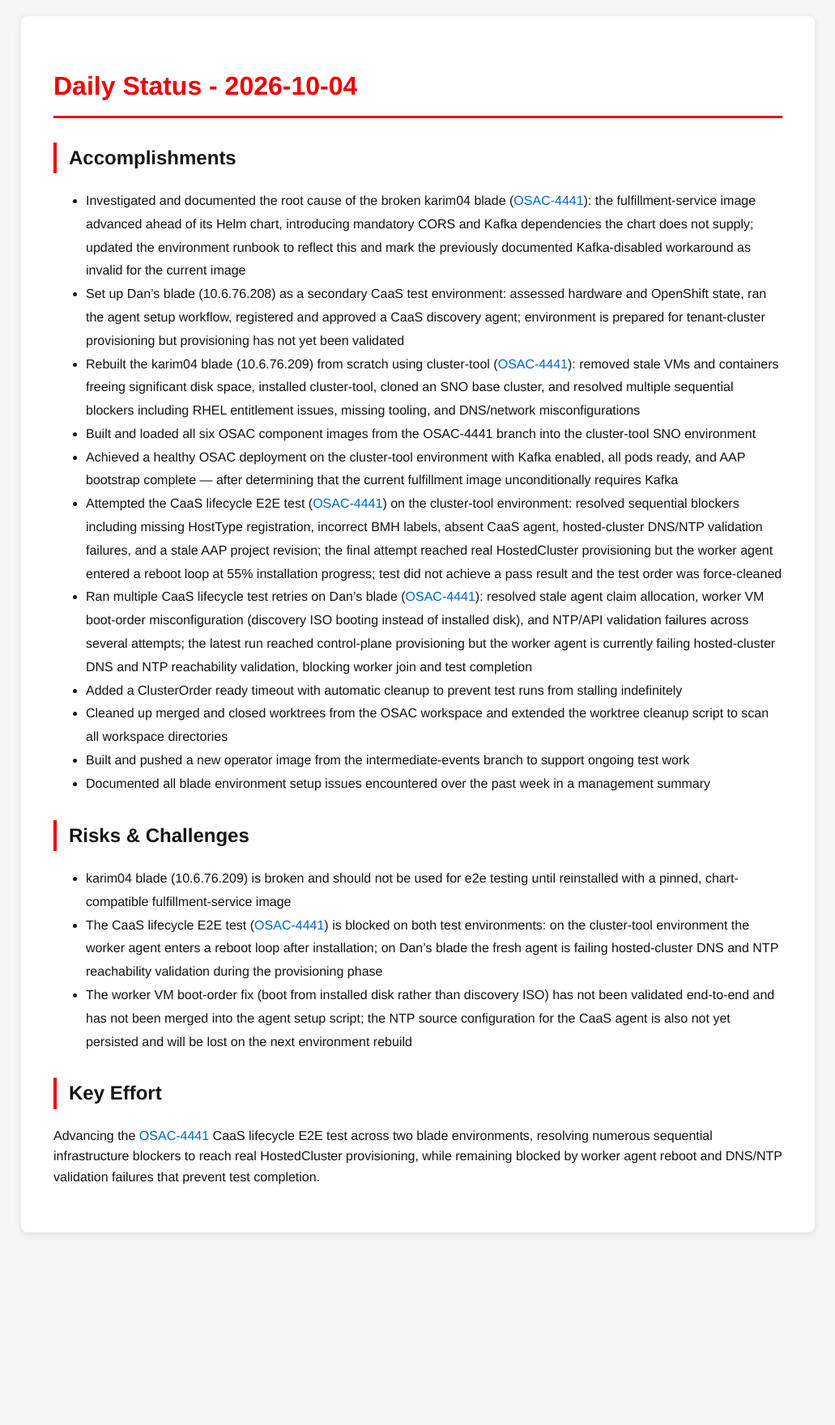
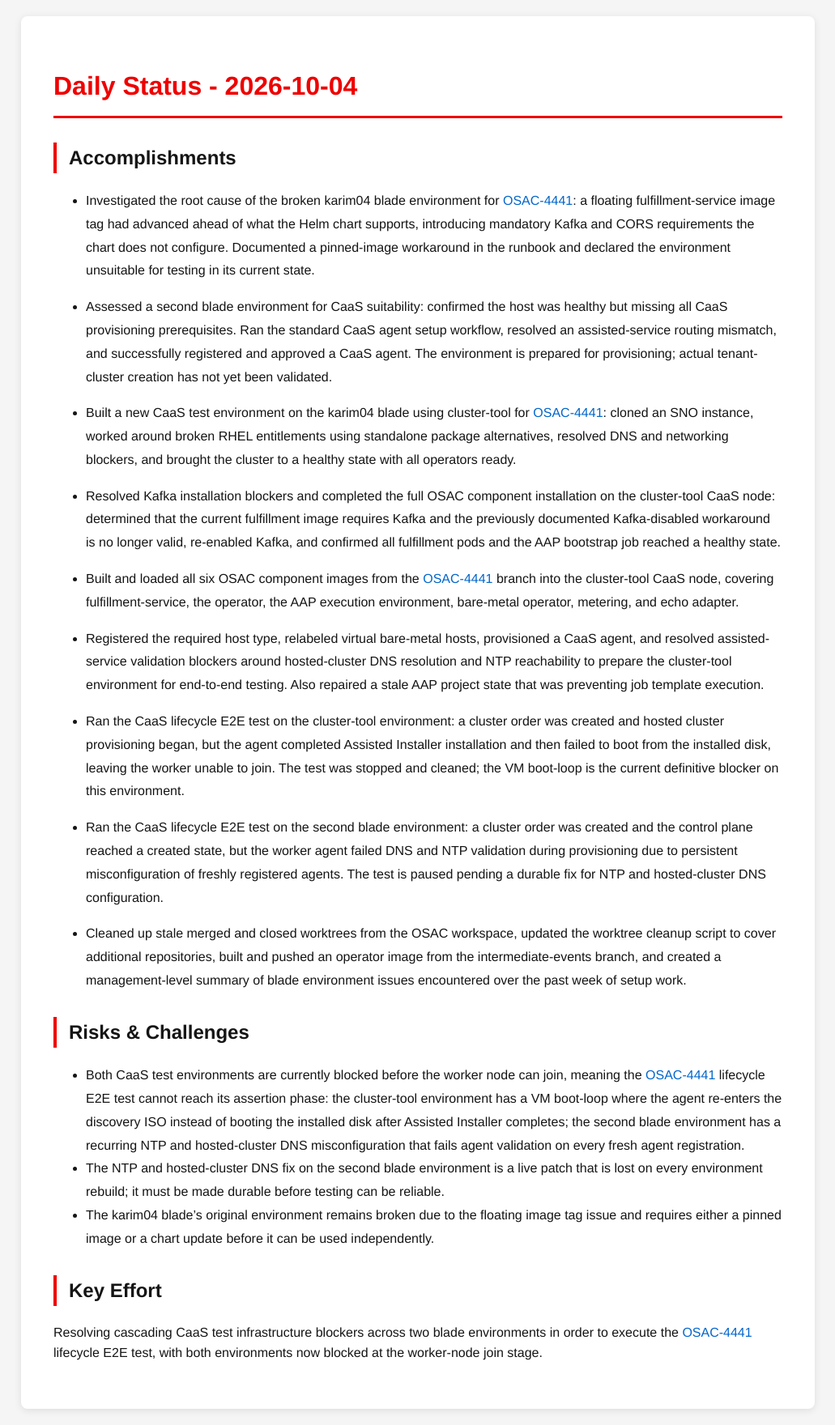
Before and after one commit to tzvatot/daily-status, a Jekyll site: the page built from 2026-10-04.md, in a window 1280 px wide. Shown: the whole page at 81% size, without its empty margins (124-1155 px from the left). Built offline with Jekyll 4.4.1, drawn with Linux system fonts in a browser that asks for light colours; before the commit the page ends 1542 px from its top, so only the background shows below that.

Commit message:
Daily status update - 2026-10-04

```diff
--- a/2026-10-04.md
+++ b/2026-10-04.md
@@ -8,24 +8,30 @@
 
 ## Accomplishments
 
-- Investigated and documented the root cause of the broken karim04 blade ([OSAC-4441](https://redhat.atlassian.net/browse/OSAC-4441)): the fulfillment-service image advanced ahead of its Helm chart, introducing mandatory CORS and Kafka dependencies the chart does not supply; updated the environment runbook to reflect this and mark the previously documented Kafka-disabled workaround as invalid for the current image
-- Set up Dan's blade (10.6.76.208) as a secondary CaaS test environment: assessed hardware and OpenShift state, ran the agent setup workflow, registered and approved a CaaS discovery agent; environment is prepared for tenant-cluster provisioning but provisioning has not yet been validated
-- Rebuilt the karim04 blade (10.6.76.209) from scratch using cluster-tool ([OSAC-4441](https://redhat.atlassian.net/browse/OSAC-4441)): removed stale VMs and containers freeing significant disk space, installed cluster-tool, cloned an SNO base cluster, and resolved multiple sequential blockers including RHEL entitlement issues, missing tooling, and DNS/network misconfigurations
-- Built and loaded all six OSAC component images from the OSAC-4441 branch into the cluster-tool SNO environment
-- Achieved a healthy OSAC deployment on the cluster-tool environment with Kafka enabled, all pods ready, and AAP bootstrap complete — after determining that the current fulfillment image unconditionally requires Kafka
-- Attempted the CaaS lifecycle E2E test ([OSAC-4441](https://redhat.atlassian.net/browse/OSAC-4441)) on the cluster-tool environment: resolved sequential blockers including missing HostType registration, incorrect BMH labels, absent CaaS agent, hosted-cluster DNS/NTP validation failures, and a stale AAP project revision; the final attempt reached real HostedCluster provisioning but the worker agent entered a reboot loop at 55% installation progress; test did not achieve a pass result and the test order was force-cleaned
-- Ran multiple CaaS lifecycle test retries on Dan's blade ([OSAC-4441](https://redhat.atlassian.net/browse/OSAC-4441)): resolved stale agent claim allocation, worker VM boot-order misconfiguration (discovery ISO booting instead of installed disk), and NTP/API validation failures across several attempts; the latest run reached control-plane provisioning but the worker agent is currently failing hosted-cluster DNS and NTP reachability validation, blocking worker join and test completion
-- Added a ClusterOrder ready timeout with automatic cleanup to prevent test runs from stalling indefinitely
-- Cleaned up merged and closed worktrees from the OSAC workspace and extended the worktree cleanup script to scan all workspace directories
-- Built and pushed a new operator image from the intermediate-events branch to support ongoing test work
-- Documented all blade environment setup issues encountered over the past week in a management summary
+- Investigated the root cause of the broken karim04 blade environment for [OSAC-4441](https://redhat.atlassian.net/browse/OSAC-4441): a floating fulfillment-service image tag had advanced ahead of what the Helm chart supports, introducing mandatory Kafka and CORS requirements the chart does not configure. Documented a pinned-image workaround in the runbook and declared the environment unsuitable for testing in its current state.
+
+- Assessed a second blade environment for CaaS suitability: confirmed the host was healthy but missing all CaaS provisioning prerequisites. Ran the standard CaaS agent setup workflow, resolved an assisted-service routing mismatch, and successfully registered and approved a CaaS agent. The environment is prepared for provisioning; actual tenant-cluster creation has not yet been validated.
+
+- Built a new CaaS test environment on the karim04 blade using cluster-tool for [OSAC-4441](https://redhat.atlassian.net/browse/OSAC-4441): cloned an SNO instance, worked around broken RHEL entitlements using standalone package alternatives, resolved DNS and networking blockers, and brought the cluster to a healthy state with all operators ready.
+
+- Resolved Kafka installation blockers and completed the full OSAC component installation on the cluster-tool CaaS node: determined that the current fulfillment image requires Kafka and the previously documented Kafka-disabled workaround is no longer valid, re-enabled Kafka, and confirmed all fulfillment pods and the AAP bootstrap job reached a healthy state.
+
+- Built and loaded all six OSAC component images from the [OSAC-4441](https://redhat.atlassian.net/browse/OSAC-4441) branch into the cluster-tool CaaS node, covering fulfillment-service, the operator, the AAP execution environment, bare-metal operator, metering, and echo adapter.
+
+- Registered the required host type, relabeled virtual bare-metal hosts, provisioned a CaaS agent, and resolved assisted-service validation blockers around hosted-cluster DNS resolution and NTP reachability to prepare the cluster-tool environment for end-to-end testing. Also repaired a stale AAP project state that was preventing job template execution.
+
+- Ran the CaaS lifecycle E2E test on the cluster-tool environment: a cluster order was created and hosted cluster provisioning began, but the agent completed Assisted Installer installation and then failed to boot from the installed disk, leaving the worker unable to join. The test was stopped and cleaned; the VM boot-loop is the current definitive blocker on this environment.
+
+- Ran the CaaS lifecycle E2E test on the second blade environment: a cluster order was created and the control plane reached a created state, but the worker agent failed DNS and NTP validation during provisioning due to persistent misconfiguration of freshly registered agents. The test is paused pending a durable fix for NTP and hosted-cluster DNS configuration.
+
+- Cleaned up stale merged and closed worktrees from the OSAC workspace, updated the worktree cleanup script to cover additional repositories, built and pushed an operator image from the intermediate-events branch, and created a management-level summary of blade environment issues encountered over the past week of setup work.
 
 ## Risks & Challenges
 
-- karim04 blade (10.6.76.209) is broken and should not be used for e2e testing until reinstalled with a pinned, chart-compatible fulfillment-service image
-- The CaaS lifecycle E2E test ([OSAC-4441](https://redhat.atlassian.net/browse/OSAC-4441)) is blocked on both test environments: on the cluster-tool environment the worker agent enters a reboot loop after installation; on Dan's blade the fresh agent is failing hosted-cluster DNS and NTP reachability validation during the provisioning phase
-- The worker VM boot-order fix (boot from installed disk rather than discovery ISO) has not been validated end-to-end and has not been merged into the agent setup script; the NTP source configuration for the CaaS agent is also not yet persisted and will be lost on the next environment rebuild
+- Both CaaS test environments are currently blocked before the worker node can join, meaning the [OSAC-4441](https://redhat.atlassian.net/browse/OSAC-4441) lifecycle E2E test cannot reach its assertion phase: the cluster-tool environment has a VM boot-loop where the agent re-enters the discovery ISO instead of booting the installed disk after Assisted Installer completes; the second blade environment has a recurring NTP and hosted-cluster DNS misconfiguration that fails agent validation on every fresh agent registration.
+- The NTP and hosted-cluster DNS fix on the second blade environment is a live patch that is lost on every environment rebuild; it must be made durable before testing can be reliable.
+- The karim04 blade's original environment remains broken due to the floating image tag issue and requires either a pinned image or a chart update before it can be used independently.
 
 ## Key Effort
 
-Advancing the [OSAC-4441](https://redhat.atlassian.net/browse/OSAC-4441) CaaS lifecycle E2E test across two blade environments, resolving numerous sequential infrastructure blockers to reach real HostedCluster provisioning, while remaining blocked by worker agent reboot and DNS/NTP validation failures that prevent test completion.
+Resolving cascading CaaS test infrastructure blockers across two blade environments in order to execute the [OSAC-4441](https://redhat.atlassian.net/browse/OSAC-4441) lifecycle E2E test, with both environments now blocked at the worker-node join stage.
```
